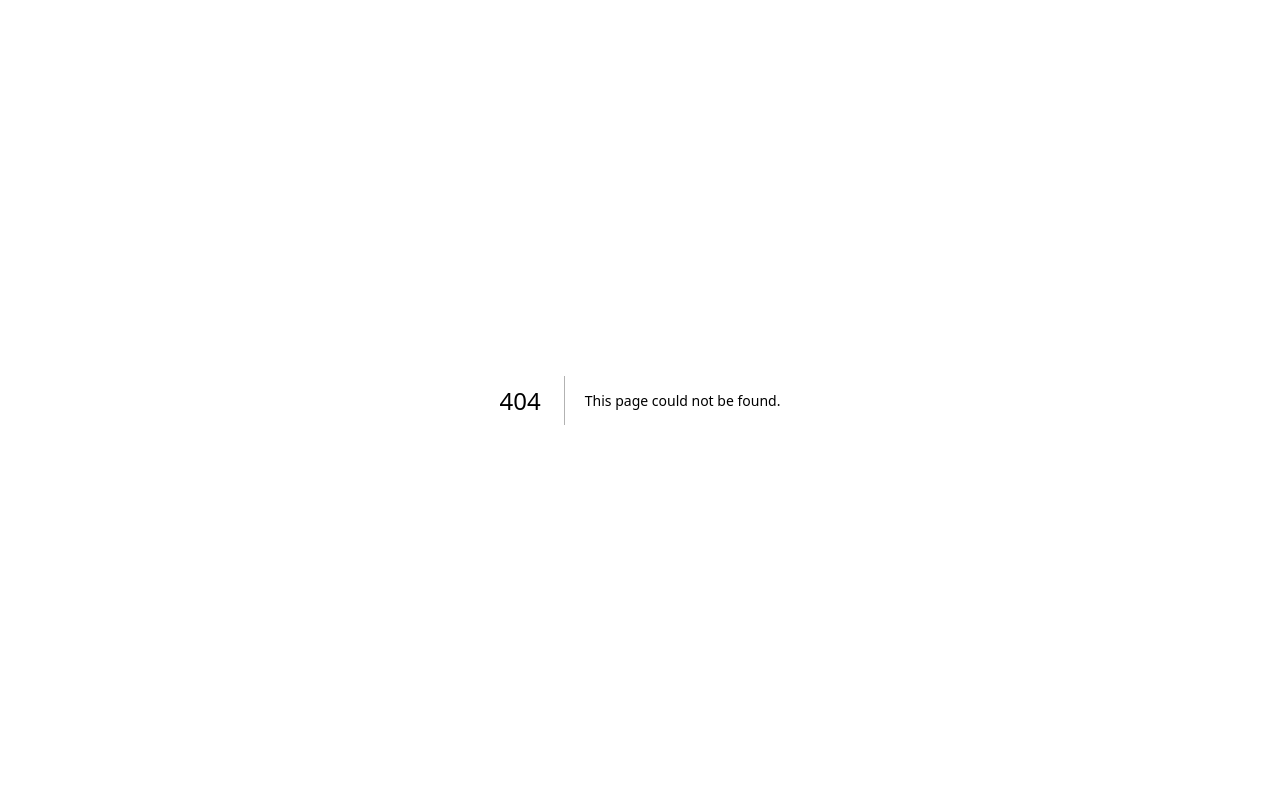
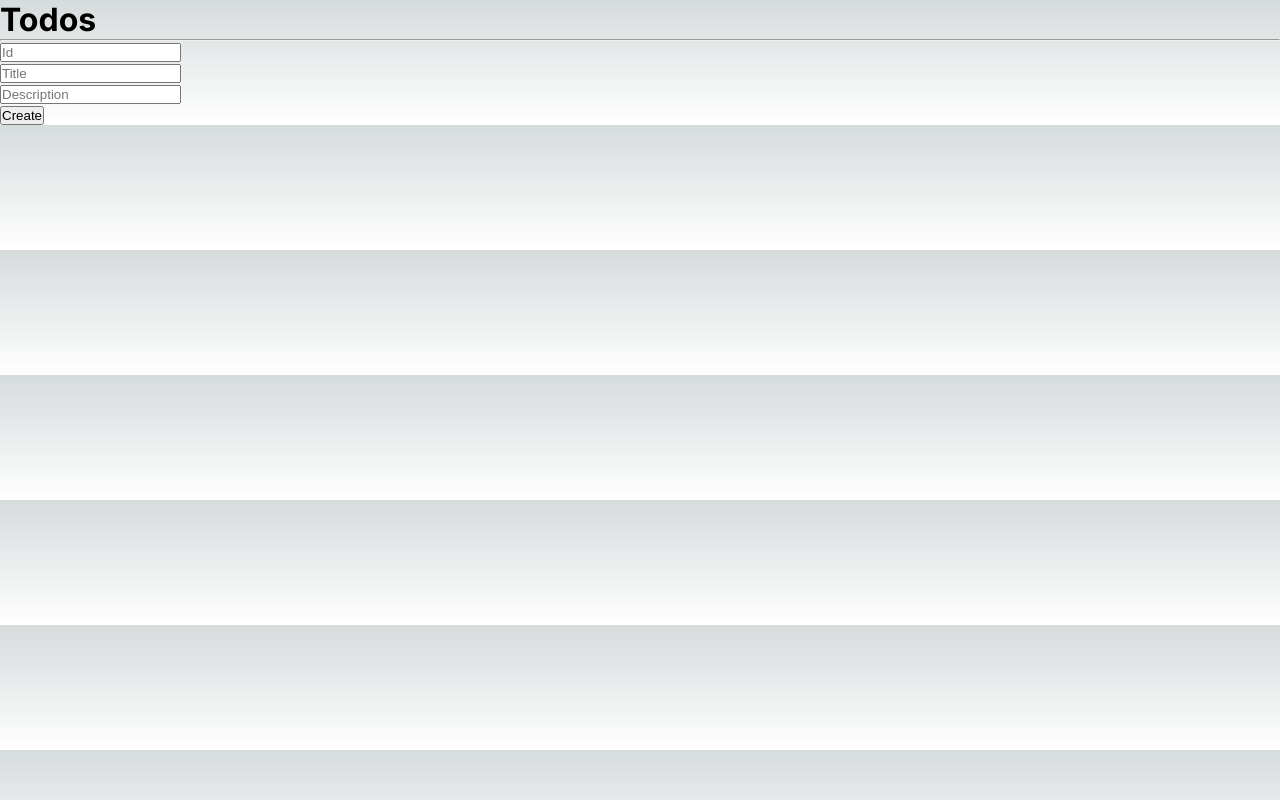
Before and after one commit to doguhanciftci/template_reactjs_typescript, a Next.js app: page /todos in a window 1280 px wide. Before the commit this address had no page. Built offline with nearby package versions, Linux system fonts and the light colour scheme.

Commit message:
sample todos route added

```diff
--- /dev/null
+++ b/src/app/todos/components/CreateTodoItemForm.tsx
@@ -0,0 +1,34 @@
+import { TodoItemController } from '~/application/TodoItemController';
+import { TodoItem } from '~/domain/entities';
+
+export function CreateTodoItemForm({ todoItemController }: { todoItemController: TodoItemController }) {
+
+    const createTodoItem = (id: string, title: string, description: string) => {
+        const todoItem = new TodoItem(id, title, description);
+        todoItemController.create(todoItem).then((success) => {
+            if (success) {
+                alert("Todo item created")
+            } else {
+                alert("Failed to create todo item");
+            }
+        });
+    }
+
+    return (
+        <form onSubmit={(event) => {
+            event.preventDefault();
+            const id = event.target.id.value;
+            const title = event.target.title.value;
+            const description = event.target.description.value;
+            createTodoItem(id, title, description);
+        }}>
+            <input type="text" name="id" placeholder="Id" />
+            <br />
+            <input type="text" name="title" placeholder="Title" />
+            <br />
+            <input type="text" name="description" placeholder="Description" />
+            <br />
+            <button type="submit">Create</button>
+        </form>
+    )
+}
--- /dev/null
+++ b/src/app/todos/components/TodoItemDetails.tsx
@@ -0,0 +1,13 @@
+import React from 'react';
+import { TodoItem } from '~/domain/entities';
+
+export function TodoItemDetails({ todoItem }: { todoItem: TodoItem }) {
+
+    return (
+        <div>
+            <h1>TodoItemDetails</h1>
+            <p>{todoItem.title}</p>
+            <p>{todoItem.description}</p>
+        </div>
+    )
+}
--- /dev/null
+++ b/src/app/todos/page.tsx
@@ -0,0 +1,38 @@
+'use client'
+
+import { useEffect, useState } from "react";
+import { TodoItem } from "~/domain/entities";
+import { TodoItemControllerFactory, TodoItemDataSourceType } from "~/infrastructure/TodoItemControllerFactory";
+import { CreateTodoItemForm } from "./components/CreateTodoItemForm";
+import { TodoItemDetails } from "./components/TodoItemDetails";
+
+const todoItemControllerFactory = new TodoItemControllerFactory();
+const todoItemController = todoItemControllerFactory.create(TodoItemDataSourceType.LocalStorage);
+
+export default function TodosPage() {
+
+    const [todoItems, setTodoItems] = useState<TodoItem[]>([]);
+
+    useEffect(() => {
+        todoItemController.findAll().then((todoItems) => {
+            setTodoItems(todoItems);
+        });
+    }, []);
+
+    return (
+        <div>
+            <h1>Todos</h1>
+            <ul>
+                {todoItems.map((todoItem) => {
+                    return <li key={todoItem.id}>
+                        <TodoItemDetails todoItem={todoItem} />
+                    </li>
+                }
+                )}
+            </ul>
+
+            <hr />
+            <CreateTodoItemForm todoItemController={todoItemController} />
+        </div>
+    )
+}
--- a/src/domain/entities/index.ts
+++ b/src/domain/entities/index.ts
@@ -1,3 +1,2 @@
 export * from './Entity';
 export * from './TodoItem';
-export * from './TodoList';
```
